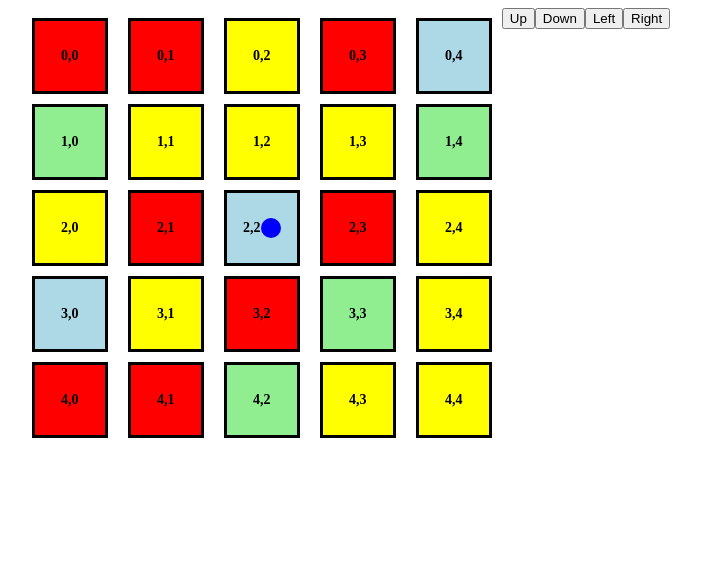
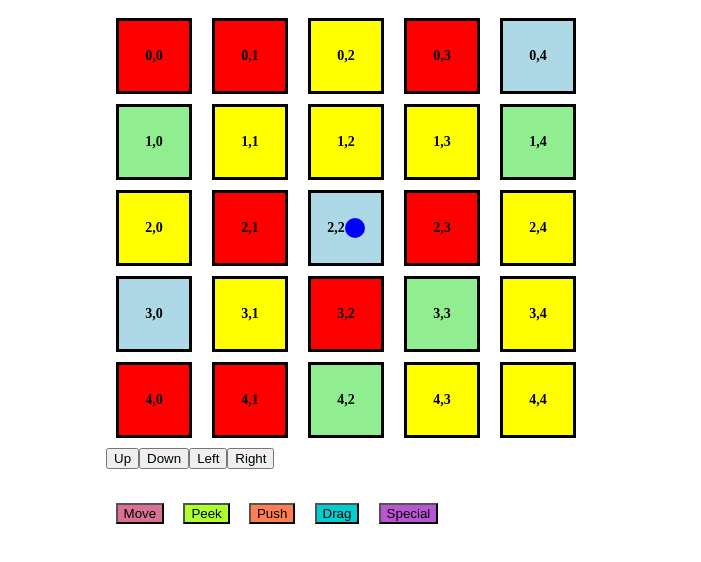
Before and after one commit to murixiyang/Room25, an Angular app in the folder Room25Web/: page / in a window 1280 px wide. Shown: the top 562 px of the page, without its empty margins (294-995 px from the left). Built offline with nearby package versions, Linux system fonts and the light colour scheme.

Commit message:
Add button for action

```diff
--- a/Room25Web/src/app/gameboard/gameboard.component.css
+++ b/Room25Web/src/app/gameboard/gameboard.component.css
@@ -1,8 +1,15 @@
 .game-board {
   display: flex;
-  max-width: 800px;
 }
 
 .room {
   margin: 10px;
 }
+
+.player-actions {
+  margin-top: 5%;
+}
+
+.action {
+  margin: 2%;
+}
--- a/Room25Web/src/app/gameboard/gameboard.component.html
+++ b/Room25Web/src/app/gameboard/gameboard.component.html
@@ -1,3 +1,4 @@
+<main>
   <div class="game-board">
     <div *ngFor="let row of rows">
       <div *ngFor="let col of cols" class="room">
@@ -12,12 +13,55 @@
         </app-room>
       </div>
     </div>
+  </div>
+</main>
 
 <!-- Buttons for player movement -->
+<section>
   <div class="player-controls">
-    <button (click)="movePlayer('up')">Up</button>
-    <button (click)="movePlayer('down')">Down</button>
-    <button (click)="movePlayer('left')">Left</button>
-    <button (click)="movePlayer('right')">Right</button>
+    <button (click)="player.movePlayer('up')">Up</button>
+    <button (click)="player.movePlayer('down')">Down</button>
+    <button (click)="player.movePlayer('left')">Left</button>
+    <button (click)="player.movePlayer('right')">Right</button>
   </div>
+</section>
+
+<section>
+  <div class="player-actions">
+    <button
+      class="action"
+      [ngClass]="'action-move'"
+      (click)="player.movePlayer('up')"
+    >
+      Move
+    </button>
+    <button
+      class="action"
+      [ngClass]="'action-peek'"
+      (click)="player.movePlayer('down')"
+    >
+      Peek
+    </button>
+    <button
+      class="action"
+      [ngClass]="'action-push'"
+      (click)="player.movePlayer('left')"
+    >
+      Push
+    </button>
+    <button
+      class="action"
+      [ngClass]="'action-drag'"
+      (click)="player.movePlayer('right')"
+    >
+      Drag
+    </button>
+    <button
+      class="action"
+      [ngClass]="'action-special'"
+      (click)="player.movePlayer('right')"
+    >
+      Special
+    </button>
   </div>
+</section>
--- a/Room25Web/src/app/gameboard/gameboard.component.ts
+++ b/Room25Web/src/app/gameboard/gameboard.component.ts
@@ -1,6 +1,6 @@
 import { Component } from '@angular/core';
 import { RoomComponent } from '../room/room.component';
-import { NgFor, NgIf } from '@angular/common';
+import { NgFor, NgIf, NgClass } from '@angular/common';
 
 import { PlayerComponent } from '../player/player.component';
 import { DangerousLevel } from '../dangerous-level.enum';
@@ -9,7 +9,7 @@ import { shuffle } from '../utils';
 @Component({
   selector: 'app-gameboard',
   standalone: true,
-  imports: [RoomComponent, PlayerComponent, NgFor, NgIf],
+  imports: [RoomComponent, PlayerComponent, NgFor, NgIf, NgClass],
   templateUrl: './gameboard.component.html',
   styleUrl: './gameboard.component.css',
 })
@@ -82,28 +82,5 @@ export class GameboardComponent {
     }
   }
 
-  movePlayer(direction: string): void {
-    switch (direction) {
-      case 'up':
-        if (this.player.colIndex > 0) {
-          this.player.colIndex--;
-        }
-        break;
-      case 'down':
-        if (this.player.colIndex < this.rows.length - 1) {
-          this.player.colIndex++;
-        }
-        break;
-      case 'left':
-        if (this.player.rowIndex > 0) {
-          this.player.rowIndex--;
-        }
-        break;
-      case 'right':
-        if (this.player.rowIndex < this.cols.length - 1) {
-          this.player.rowIndex++;
-        }
-        break;
-    }
-  }
+
 }
--- a/Room25Web/src/app/player/player.component.ts
+++ b/Room25Web/src/app/player/player.component.ts
@@ -19,4 +19,30 @@ export class PlayerComponent {
   @Input() action3!: Action;
 
   constructor() {}
+
+  // Move action
+  movePlayer(direction: string): void {
+    switch (direction) {
+      case 'up':
+        if (this.colIndex > 0) {
+          this.colIndex--;
+        }
+        break;
+      case 'down':
+        if (this.colIndex < 4) {
+          this.colIndex++;
+        }
+        break;
+      case 'left':
+        if (this.rowIndex > 0) {
+          this.rowIndex--;
+        }
+        break;
+      case 'right':
+        if (this.rowIndex < 4) {
+          this.rowIndex++;
+        }
+        break;
+    }
+  }
 }
--- a/Room25Web/src/app/room/room.component.css
+++ b/Room25Web/src/app/room/room.component.css
@@ -9,22 +9,6 @@
   font-weight: bold;
 }
 
-.green {
-  background-color: lightgreen;
-}
-
-.yellow {
-  background-color: yellow;
-}
-
-.red {
-  background-color: red;
-}
-
-.blue {
-  background-color: lightblue;
-}
-
 .index {
   color: black; /* Text color */
 }
--- a/Room25Web/src/app/room/room.component.html
+++ b/Room25Web/src/app/room/room.component.html
@@ -1,4 +1,4 @@
-<div class="room" [ngClass]="dangerousLevel.toLowerCase()">
+<div class="room" [ngClass]="'room-' + dangerousLevel.toLowerCase()">
   <span class="index">{{ colIndex }},{{ rowIndex }}</span>
   <ng-content></ng-content>
 </div>
--- a/Room25Web/src/styles.css
+++ b/Room25Web/src/styles.css
@@ -1 +1,40 @@
 /* You can add global styles to this file, and also import other style files */
+.room-green {
+  background-color: lightgreen;
+}
+
+.room-yellow {
+  background-color: yellow;
+}
+
+.room-red {
+  background-color: red;
+}
+
+.room-blue {
+  background-color: lightblue;
+}
+
+.room-grey {
+  background-color: grey;
+}
+
+.action-move {
+  background-color: palevioletred;
+}
+
+.action-peek {
+  background-color: greenyellow;
+}
+
+.action-push {
+  background-color: coral;
+}
+
+.action-drag {
+  background-color: darkturquoise;
+}
+
+.action-special {
+  background-color: mediumorchid;
+}
```
Lines whose indentation alone changed are shown as unchanged.
